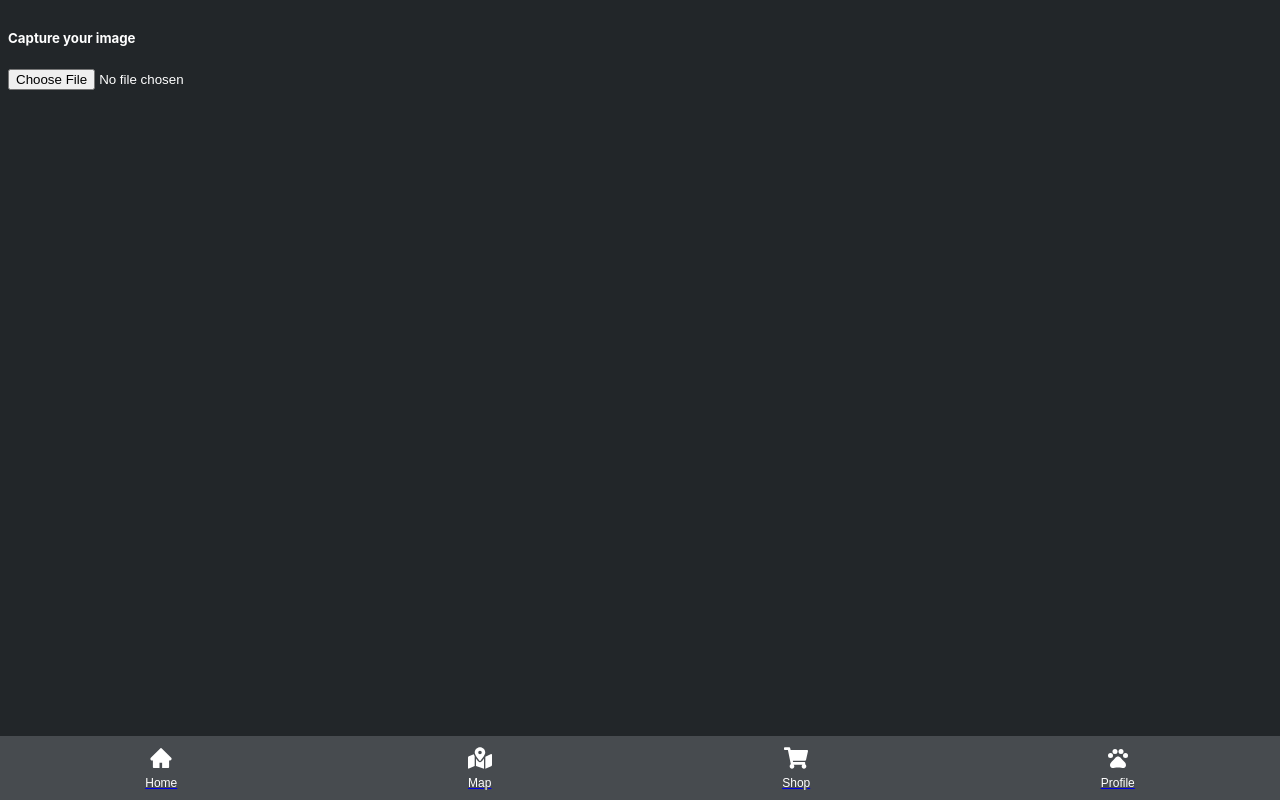
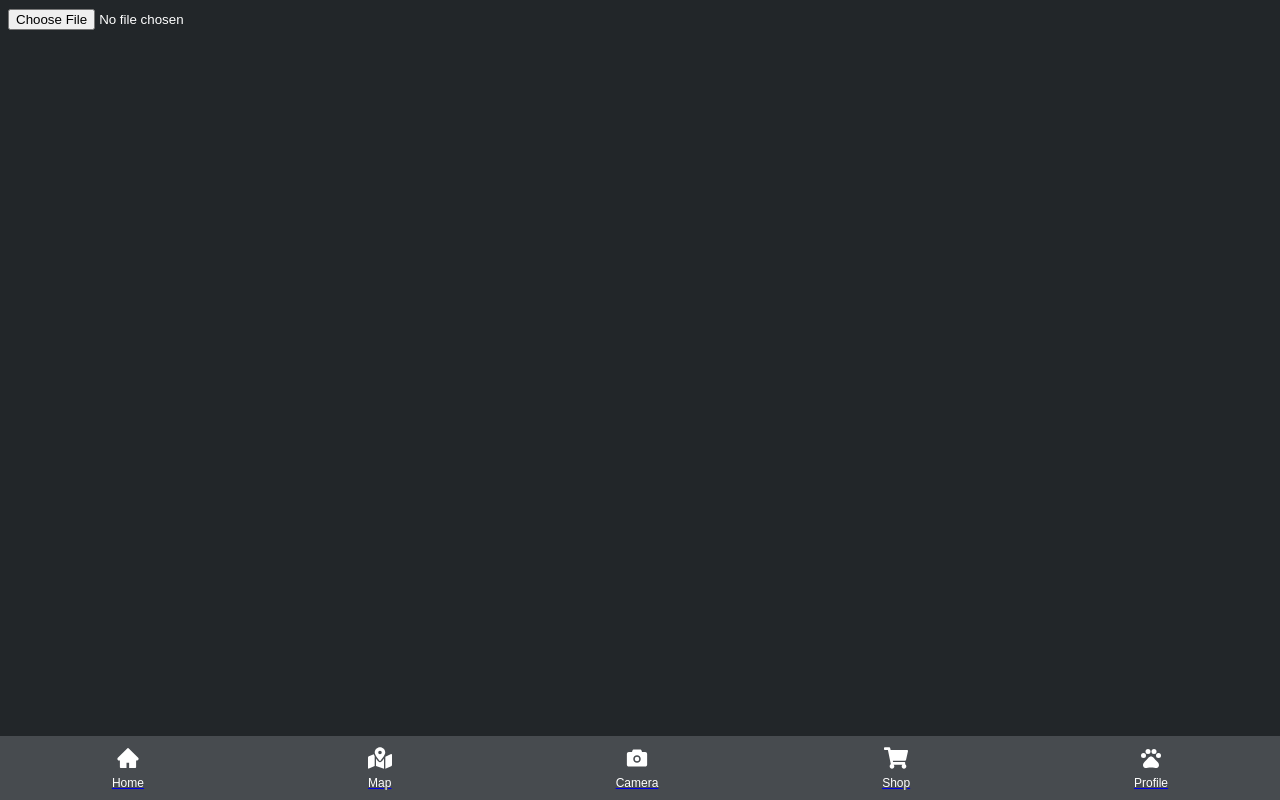
Before and after one commit to freedeebee/zookedexpwa, a React (Create React App) app: page /camera in a window 1280 px wide. Built offline with nearby package versions, Linux system fonts and the light colour scheme.

Commit message:
add button

```diff
--- a/src/components/BottomNavigation/BottomNavigation.tsx
+++ b/src/components/BottomNavigation/BottomNavigation.tsx
@@ -2,7 +2,7 @@ import BottomNavigationItem from "./BottomNavigationItem/BottomNavigationItem"
 import { BottomNavWrapper } from "./styles"
 import { MdPets } from 'react-icons/md'
 import { FaMapMarkedAlt, FaShoppingCart } from 'react-icons/fa'
-import { AiFillHome } from 'react-icons/ai'
+import { AiFillCamera, AiFillHome } from 'react-icons/ai'
 
 
 function BottomNavigation() {
@@ -17,6 +17,10 @@ function BottomNavigation() {
                 icon={<FaMapMarkedAlt />}
                 link="/map" />
             <BottomNavigationItem
+                label="Camera"
+                icon={<AiFillCamera/>}
+                link="/camera"/>
+            <BottomNavigationItem
                 label="Shop"
                 icon={<FaShoppingCart />}
                 link="/shop" />
--- a/src/pages/CameraPage.tsx
+++ b/src/pages/CameraPage.tsx
@@ -1,10 +1,10 @@
 import React, { useState } from 'react';
+import { Link } from 'react-router-dom';
 
 function CameraPage() {
 
   return (
     <div>
-          <h5>Capture your image</h5>
           <input
             accept="image/*"
             id="icon-button-file"
@@ -12,6 +12,7 @@ function CameraPage() {
             capture="environment"
             onChange={(e) => console.log(e.target)}
           />
+
     </div>
   );
 }
```
